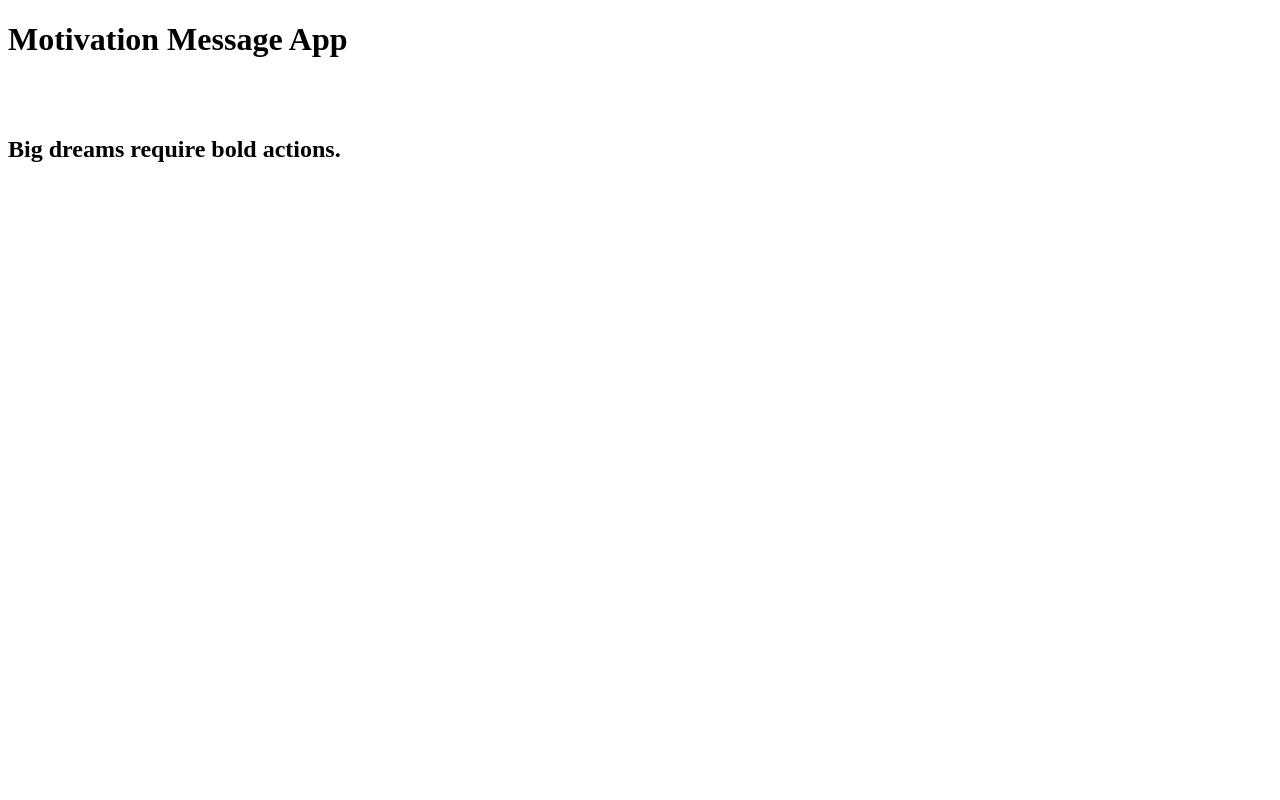
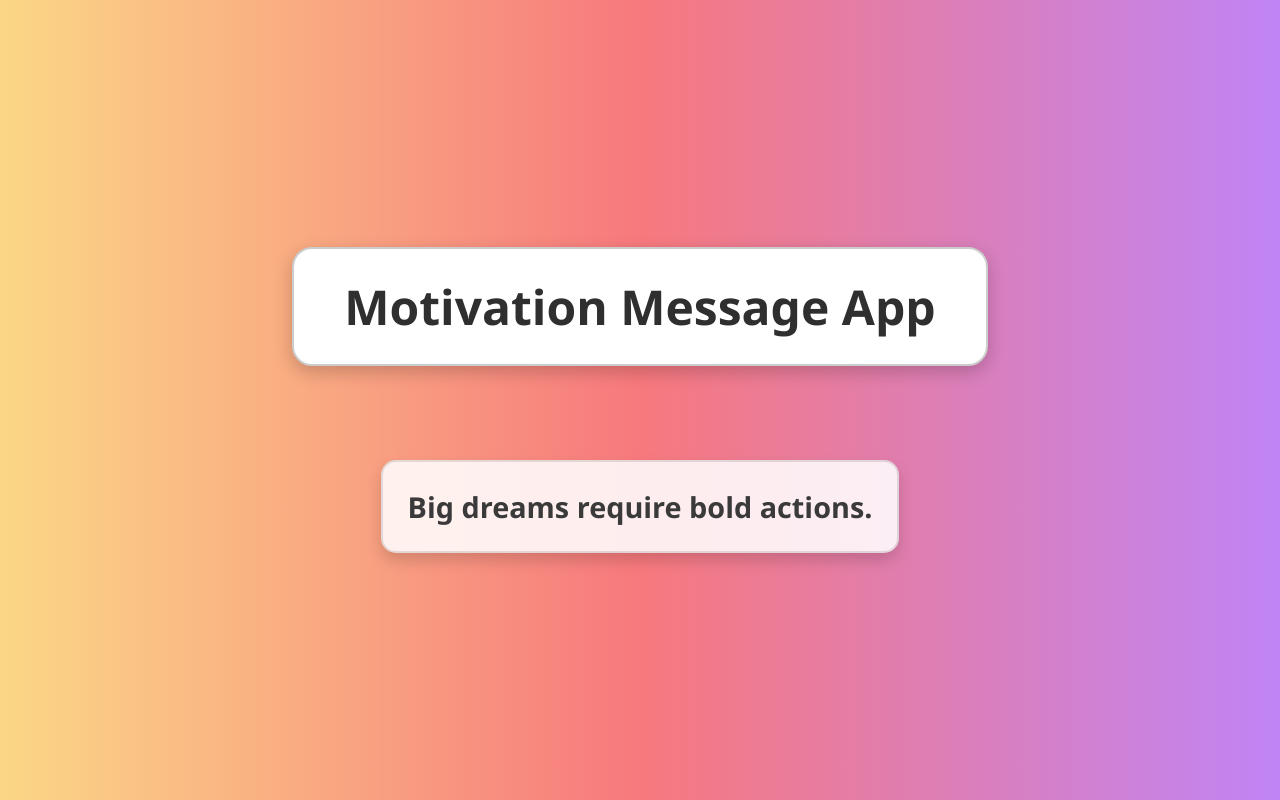
Before and after one commit to Aryan2052/30, a plain HTML site: page motivation/index.html in a window 1280 px wide. Drawn offline with Linux system fonts and the light colour scheme.

Commit message:
motivation_css_done

```diff
--- a/motivation/index.html
+++ b/motivation/index.html
@@ -4,7 +4,49 @@
     <meta charset="UTF-8">
     <meta name="viewport" content="width=device-width, initial-scale=1.0">
     <title>Motivation app by aryan</title>
+    <style>
+        *{
+            font-family: 'Segoe UI', Tahoma, Geneva, Verdana, sans-serif;
+            margin: 0;
+            padding: 0;
+            box-sizing: border-box;
+        }
 
+        body{
+            background: linear-gradient(to right, #fbd786, #f7797d, #c084f5);
+            color: #222;
+            display: flex;
+            align-items: center;
+            justify-content: center;
+            flex-direction: column;
+            min-height: 100vh;
+            text-align: center;
+            padding: 40px 20px;
+        }
+
+        h1{
+            background-color: #fff;
+            color: #2f2f2f;
+            padding: 25px 50px;
+            border-radius: 20px;
+            font-size: 3em;
+            box-shadow: 0 6px 18px rgba(0, 0, 0, 0.2);
+            margin-bottom: 50px;
+            border: 2px solid #ccc;
+        }
+        h2{
+            font-size: 1.8em;
+            padding: 25px;
+            background-color: #ffffffdd;
+            border: 2px solid #33333322;
+            border-radius: 15px;
+            max-width: 90%;
+            max-width: 90%;
+            box-shadow: 0 8px 15px rgba(0, 0, 0, 0.15);
+            color: #3a3a3a;
+            font-weight: 600;
+        }
+    </style>
 </head>
 <body>
     <h1>Motivation Message App</h1>
```
